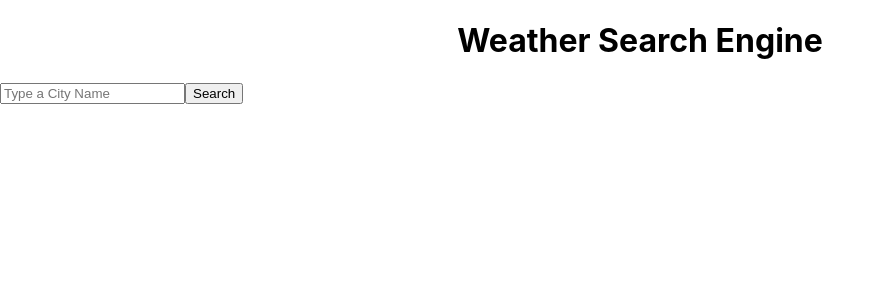
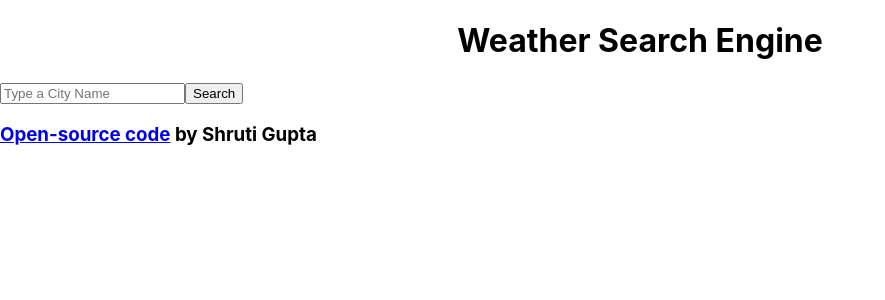
Before and after one commit to Shruti-Gupta-30/weather-react, a React (Create React App) app: page / in a window 1280 px wide. Shown: the top 300 px of the page, without its empty margins (0-885 px from the left). Built offline with nearby package versions, Linux system fonts and the light colour scheme.

Commit message:
Added git link

```diff
--- /dev/null
+++ b/src/Footer.js
@@ -0,0 +1,19 @@
+import React from "react";
+
+export default function Footer() {
+	return (
+		<div>
+			<h3>
+				{" "}
+				<a
+					href="https://github.com/Shruti-Gupta-30/weather-react"
+					target="_blank"
+					rel="noreferrer"
+				>
+					Open-source code
+				</a>{" "}
+				by Shruti Gupta
+			</h3>
+		</div>
+	);
+}
--- a/src/index.js
+++ b/src/index.js
@@ -3,6 +3,7 @@
 import "./index.css";
 import App from "./App";
 import Search from "./SearchEngine";
+import Footer from "./Footer";
 
 import reportWebVitals from "./reportWebVitals";
 
@@ -11,6 +12,7 @@
 	<React.StrictMode>
 		<App />
 		<Search />
+		<Footer />
 	</React.StrictMode>
 );
 
```
